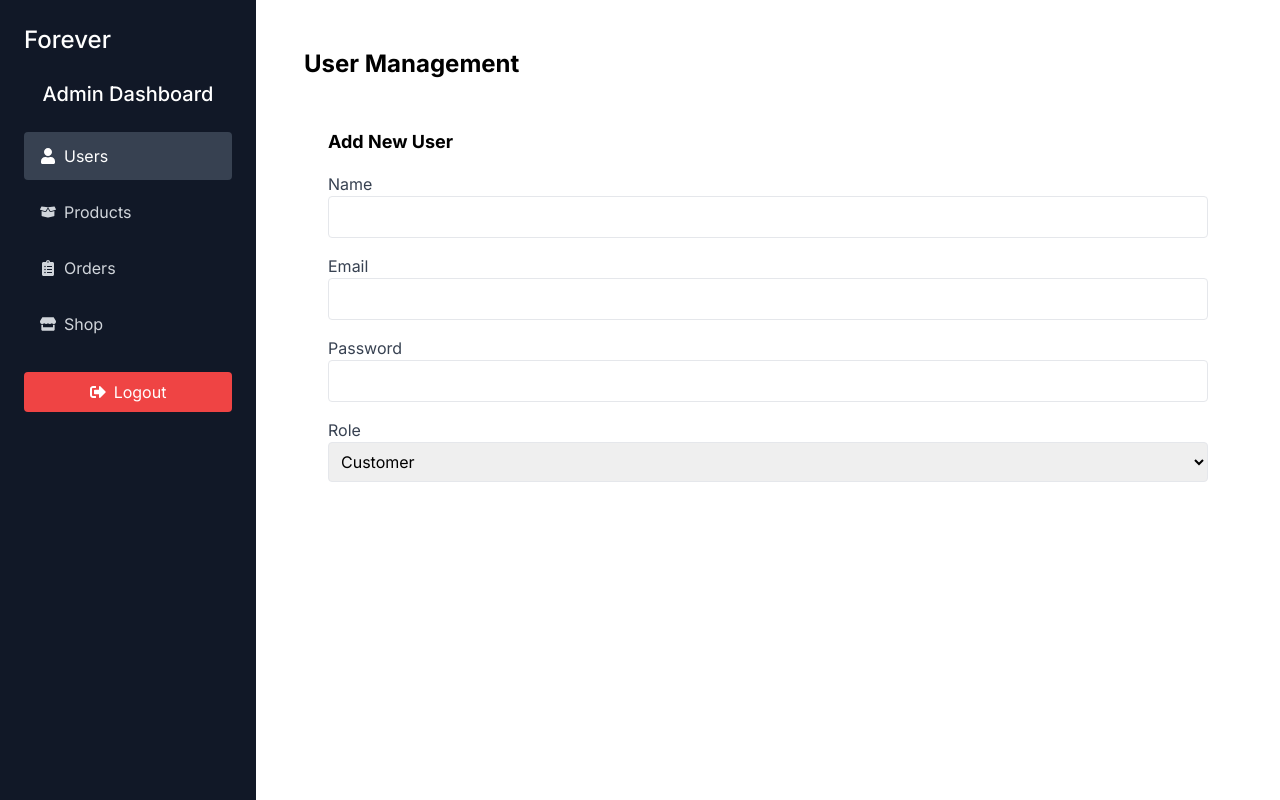
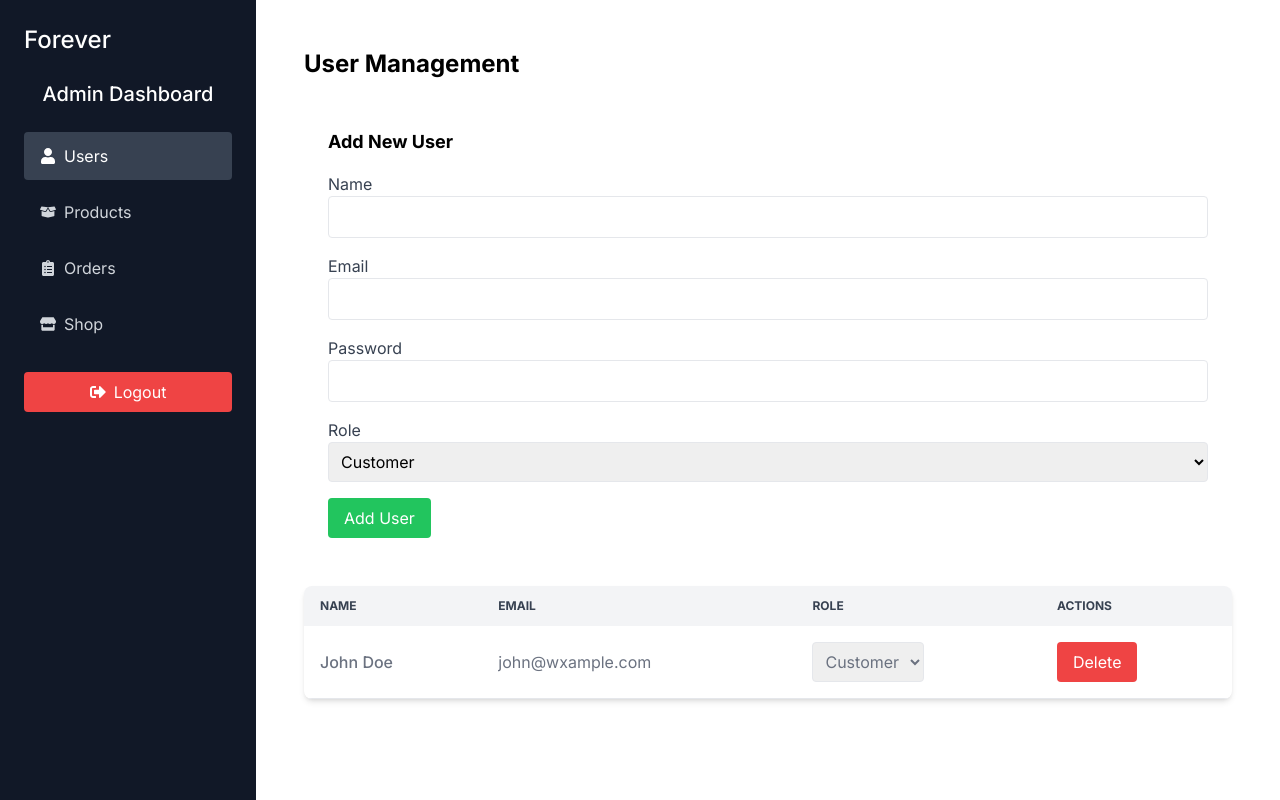
Before and after one commit to Gurneetsingh07/Forever-E-Commerce, a React (Vite) app: page /admin/users in a window 1280 px wide. Built offline with nearby package versions, Linux system fonts and the light colour scheme.

Commit message:
in user mangementpage new functionality is added

```diff
--- a/src/components/Admin/UserManagement.jsx
+++ b/src/components/Admin/UserManagement.jsx
@@ -3,6 +3,7 @@
 const UserManagement = () => {
   const users = [
     {
+      _id: 1231213,
       name: "John Doe",
       email: "john@wxample.com",
       role: "Admin",
@@ -20,14 +21,33 @@
       [e.target.name]: e.target.value,
     });
   };
+  const handleSubmit = (e) => {
+    console.log(formData);
 
+    e.preventDefault();
+    setFormData({
+      name: "",
+      email: "",
+      password: "",
+      role: "customer",
+    });
+  };
+  const handleRoleChange = (userId, newRole) => {
+    console.log({ id: userId, role: newRole });
+  };
+
+  const handleDeleteUser = (userId) => {
+    if (window.confirm("Are you sure you want to delete this user?")) {
+      console.log("Deleting user with id: ", userId);
+    }
+  }
   return (
     <div className="max-w-7xl mx-auto p-6">
       <h2 className="text-2xl font-bold mb-6">User Management</h2>
       {/* {add new user} */}
       <div className="p-6 rounded-lg mb-6">
         <h3 className="text-lg font-bold mb-4">Add New User</h3>
-        <form className="">
+        <form className="" onSubmit={handleSubmit}>
           <div className="mb-4">
             <label className="block text-gray-700">Name</label>
             <input
@@ -69,11 +89,58 @@
               onChange={handleChange}
               className="w-full p-2 border rounded"
             >
-                <option value="customer">Customer</option>
-                <option value="admin">Admin</option>
+              <option value="customer">Customer</option>
+              <option value="admin">Admin</option>
             </select>
           </div>
+          <button
+            type="submit"
+            className="bg-green-500 text-white py-2 px-4 rounded hover:bg-green-600"
+          >
+            Add User
+          </button>
         </form>
+      </div>
+      {/* {users list} */}
+      <div className="overflow-x-auto shadow-md sm:rounded-lg">
+        <table className="min-w-full text-left text-gray-500">
+          <thead className="bg-gray-100 text-xs uppercase text-gray-700">
+            <tr>
+              <th className="py-3 px-4">Name</th>
+              <th className="py-3 px-4">Email</th>
+              <th className="py-3 px-4">Role</th>
+              <th className="py-3 px-4">Actions</th>
+            </tr>
+          </thead>
+          <tbody>
+            {users.map((user, index) => (
+              <tr key={index} className="border-b hover:bg-gray-50">
+                <td className="p-4 font-medium whitespace-nowrap">
+                  {user.name}
+                </td>
+                <td className="p-4">{user.email}</td>
+                <td className="p-4">
+                  <select
+                    value={user.role}
+                    onChange={(e) => handleRoleChange(user._id, e.target.value)}
+                    className="p-2 border rounded"
+                  >
+                    <option value="customer">Customer</option>
+                    <option value="admin">Admin</option>
+                  </select>
+                </td>
+                <td className="p-4">
+                  <button
+                    onClick={() => handleDeleteUser(user._id)}
+                    className="bg-red-500 text-white px-4 py-2 rounded hover:bg-red-600"
+                  >
+                    Delete
+                  </button>
+                </td>
+              </tr>
+            ))}
+          </tbody>
+        </table>
       </div>
     </div>
   );
```
